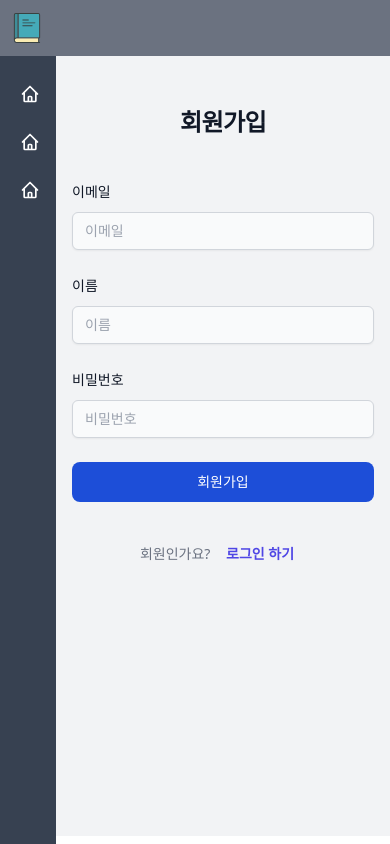
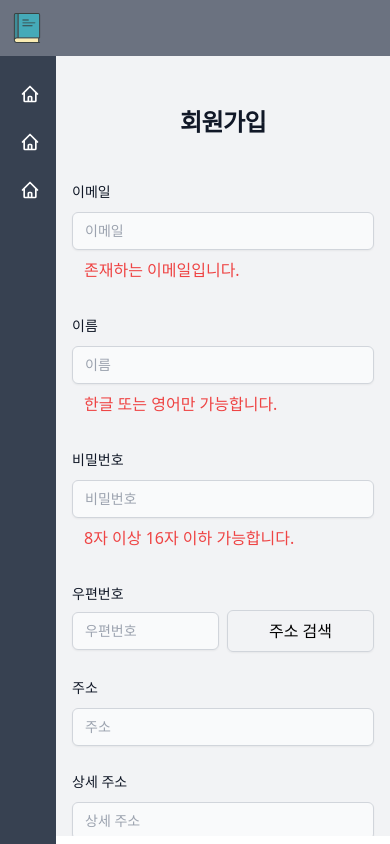
Before and after one commit to leejinyoung111/shopping-front-vue, a Vue app: page /register in a window 390 px wide. Built offline with nearby package versions, Linux system fonts and the light colour scheme; no server answers.

Commit message:
회원가입, 로그인 디자인 수정

```diff
--- /dev/null
+++ b/src/components/text/ErrorMessage.vue
@@ -0,0 +1,8 @@
+<script setup>
+defineProps(["text"]);
+</script>
+<template>
+  <div class="text-red-500 px-3 py-2 font-medium text-md">
+    {{ text }}
+  </div>
+</template>
--- a/src/views/HomeView.vue
+++ b/src/views/HomeView.vue
@@ -63,7 +63,7 @@ const getData = async () => {
 };
 
 onMounted(() => {
-  getData();
+  // getData();
 });
 </script>
 
--- a/src/views/LoginView.vue
+++ b/src/views/LoginView.vue
@@ -1,5 +1,6 @@
 <script setup>
 import BlueButton from "@/components/button/BlueButton.vue";
+import ErrorMessage from "@/components/text/ErrorMessage.vue";
 import InputItem from "@/components/form/InputItem.vue";
 import { ref } from "vue";
 import { useAuthStore } from "@/stores/auth";
@@ -11,6 +12,9 @@ const authStore = useAuthStore();
 // 변수
 const email = ref("");
 const password = ref("");
+const emailMessage = ref("존재하지 않는 이메일입니다.");
+const passwordMessage = ref("비밀번호가 일치하지 않습니다.");
+
 const router = useRouter();
 
 // 로그인
@@ -21,12 +25,14 @@ const submit = async () => {
       password: password.value,
     };
 
+    console.log(value);
+
     // 유저정보 저장
-    authStore.setUserInfo(value);
+    // authStore.setUserInfo(value);
 
-    alert("로그인 성공!");
+    // alert("로그인 성공!");
 
-    router.replace("/");
+    // router.replace("/");
 
     // const result = await LoginApi(value);
 
@@ -66,8 +72,9 @@ const submit = async () => {
     </div>
 
     <!-- 로그인 폼 -->
-    <div class="mt-5 w-full md:w-2/3 lg:w-1/3">
+    <div class="mt-5 w-full md:w-2/3 lg:w-2/4">
       <form class="space-y-6" @submit.prevent="submit()">
+        <!-- 이메일 -->
         <div>
           <label for="email" class="block text-sm/6 font-medium text-gray-900"
             >이메일</label
@@ -80,8 +87,10 @@ const submit = async () => {
               class="py-2 px-3 border border-gray-300 focus:border-red-300 focus:outline-none focus:ring focus:ring-red-200 focus:ring-opacity-50 rounded-md shadow-sm disabled:bg-gray-100 mt-1 block w-full"
             />
           </div>
+          <ErrorMessage :text="emailMessage" />
         </div>
 
+        <!-- 비밀번호 -->
         <div>
           <div class="flex items-center justify-between">
             <label
@@ -98,20 +107,24 @@ const submit = async () => {
               class="py-2 px-3 border border-gray-300 focus:border-red-300 focus:outline-none focus:ring focus:ring-red-200 focus:ring-opacity-50 rounded-md shadow-sm disabled:bg-gray-100 mt-1 block w-full"
             />
           </div>
+          <ErrorMessage :text="passwordMessage" />
         </div>
 
+        <!-- 버튼 -->
         <div class="mt-6">
           <BlueButton value="submit" text="로그인" />
         </div>
       </form>
 
-      <p class="mt-10 text-center text-sm/6 text-gray-500">
+      <p class="mt-10 text-center text-lg text-gray-500">
         회원이 아닌가요?
-        <a
-          href="/register"
-          class="font-semibold text-indigo-600 hover:text-indigo-500 mx-3"
-          >계정 생성하기</a
+
+        <router-link
+          to="/register"
+          class="font-semibold text-indigo-600 hover:text-indigo-500 mx-10"
         >
+          회원가입
+        </router-link>
       </p>
     </div>
   </div>
--- a/src/views/RegisterView.vue
+++ b/src/views/RegisterView.vue
@@ -1,5 +1,6 @@
 <script setup>
 import BlueButton from "@/components/button/BlueButton.vue";
+import ErrorMessage from "@/components/text/ErrorMessage.vue";
 import InputItem from "@/components/form/InputItem.vue";
 import { useRouter } from "vue-router";
 import { ref } from "vue";
@@ -8,7 +9,25 @@ import { ref } from "vue";
 const email = ref("");
 const name = ref("");
 const password = ref("");
+const postcode = ref("");
+const address = ref("");
+const detailAddress = ref("");
+
+const emailMessage = ref("존재하는 이메일입니다.");
+const nameMessage = ref("한글 또는 영어만 가능합니다.");
+const passwordMessage = ref("8자 이상 16자 이하 가능합니다.");
+
 const router = useRouter();
+
+// 주소 검색
+const searchAddress = () => {
+  new daum.Postcode({
+    oncomplete: function (data) {
+      address.value = data.address;
+      postcode.value = data.zonecode;
+    },
+  }).open();
+};
 
 // 회원가입
 const submit = async () => {
@@ -16,12 +35,17 @@ const submit = async () => {
     let value = {
       email: email.value,
       name: name.value,
+      postcode: postcode.value,
+      address: address.value,
+      detailAddress: detailAddress.value,
       password: password.value,
     };
 
-    alert("회원가입 성공!");
+    console.log(value);
 
-    router.push("/login");
+    // alert("회원가입 성공!");
+
+    // router.push("/login");
 
     // const result = await LoginApi(value);
 
@@ -60,8 +84,9 @@ const submit = async () => {
       </h2>
     </div>
     <!-- 회원가입 폼 -->
-    <div class="mt-5 w-full md:w-2/3 lg:w-1/3">
+    <div class="mt-5 w-full md:w-2/3 lg:w-2/4">
       <form class="space-y-6" @submit.prevent="submit()">
+        <!-- 이메일 -->
         <div>
           <label for="email" class="block text-sm/6 font-medium text-gray-900"
             >이메일</label
@@ -74,8 +99,10 @@ const submit = async () => {
               class="py-2 px-3 border border-gray-300 focus:border-red-300 focus:outline-none focus:ring focus:ring-red-200 focus:ring-opacity-50 rounded-md shadow-sm disabled:bg-gray-100 mt-1 block w-full"
             />
           </div>
+          <ErrorMessage :text="emailMessage" />
         </div>
 
+        <!-- 이름 -->
         <div>
           <label for="name" class="block text-sm/6 font-medium text-gray-900"
             >이름</label
@@ -88,8 +115,10 @@ const submit = async () => {
               class="py-2 px-3 border border-gray-300 focus:border-red-300 focus:outline-none focus:ring focus:ring-red-200 focus:ring-opacity-50 rounded-md shadow-sm disabled:bg-gray-100 mt-1 block w-full"
             />
           </div>
+          <ErrorMessage :text="nameMessage" />
         </div>
 
+        <!-- 비밀번호 -->
         <div>
           <div class="flex items-center justify-between">
             <label
@@ -106,20 +135,79 @@ const submit = async () => {
               class="py-2 px-3 border border-gray-300 focus:border-red-300 focus:outline-none focus:ring focus:ring-red-200 focus:ring-opacity-50 rounded-md shadow-sm disabled:bg-gray-100 mt-1 block w-full"
             />
           </div>
+          <ErrorMessage :text="passwordMessage" />
         </div>
 
+        <!-- 우편번호 -->
+        <div>
+          <label
+            for="postcode"
+            class="block text-sm/6 font-medium text-gray-900"
+          >
+            우편번호</label
+          >
+          <div class="grid grid-cols-2 gap-2 items-center justify-center">
+            <InputItem
+              type="text"
+              placeholder="우편번호"
+              v-model="postcode"
+              readonly="true"
+              class="py-2 px-3 border border-gray-300 focus:border-red-300 focus:outline-none focus:ring focus:ring-red-200 focus:ring-opacity-50 rounded-md shadow-sm disabled:bg-gray-100 mt-1 block w-full"
+            />
+            <input
+              type="button"
+              class="cursor-pointer py-2 px-3 border border-gray-300 focus:border-red-300 focus:outline-none focus:ring focus:ring-red-200 focus:ring-opacity-50 rounded-md shadow-sm disabled:bg-gray-100 mt-1 block w-full"
+              value="주소 검색"
+              @click="searchAddress"
+            />
+          </div>
+        </div>
+
+        <!-- 주소 -->
+        <div>
+          <label for="address" class="block text-sm/6 font-medium text-gray-900"
+            >주소</label
+          >
+          <div class="mt-2">
+            <InputItem
+              type="text"
+              placeholder="주소"
+              v-model="address"
+              class="py-2 px-3 border border-gray-300 focus:border-red-300 focus:outline-none focus:ring focus:ring-red-200 focus:ring-opacity-50 rounded-md shadow-sm disabled:bg-gray-100 mt-1 block w-full"
+            />
+          </div>
+        </div>
+
+        <!-- 상세 주소 -->
+        <div>
+          <label
+            for="detailAddress"
+            class="block text-sm/6 font-medium text-gray-900"
+            >상세 주소</label
+          >
+          <div class="mt-2">
+            <InputItem
+              type="text"
+              placeholder="상세 주소"
+              v-model="detailAddress"
+              class="py-2 px-3 border border-gray-300 focus:border-red-300 focus:outline-none focus:ring focus:ring-red-200 focus:ring-opacity-50 rounded-md shadow-sm disabled:bg-gray-100 mt-1 block w-full"
+            />
+          </div>
+        </div>
+        <!-- 버튼 -->
         <div class="mt-6">
           <BlueButton value="submit" text="회원가입" />
         </div>
       </form>
 
-      <p class="mt-10 text-center text-sm/6 text-gray-500">
+      <p class="mt-10 text-center text-lg text-gray-500">
         회원인가요?
-        <a
-          href="/login"
-          class="font-semibold text-indigo-600 hover:text-indigo-500 mx-3"
-          >로그인 하기</a
+        <router-link
+          to="/login"
+          class="font-semibold text-indigo-600 hover:text-indigo-500 mx-10"
         >
+          로그인
+        </router-link>
       </p>
     </div>
   </div>
```
